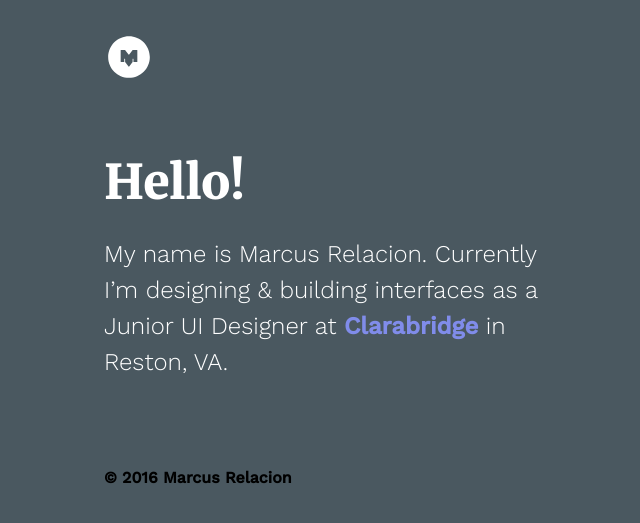
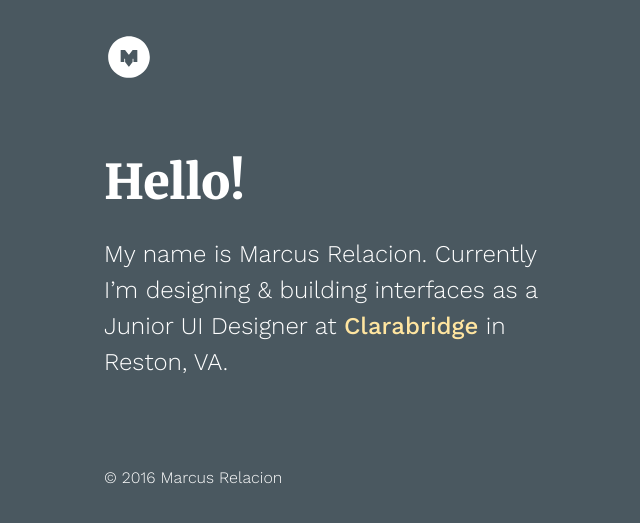
Before and after one commit to brandonpowell/marcusrelacion.github.io, a Jekyll site: the page built from index.markdown, in a window 1280 px wide. Shown: the top 523 px of the page, without its empty margins (184-824 px from the left). Built offline with Jekyll 4.4.1, drawn with Linux system fonts in a browser that asks for light colours.

Commit message:
updating footer and post syling

```diff
--- a/_includes/footer.html
+++ b/_includes/footer.html
@@ -1,7 +1,7 @@
 <footer>
   <div class="container clearfix p3">
     <div class="sm-col sm-col-12">
-      <h6 class="m0 sans white text-x-small">&copy; 2016 Marcus Relacion</h6>
+      <h6 class="m0 sans text-light pure-white text-x-small">&copy; 2016 Marcus Relacion</h6>
     </div>
   </div>
 </footer>
--- a/_sass/_mr-posts.scss
+++ b/_sass/_mr-posts.scss
@@ -30,16 +30,16 @@ p {
 }
 
 a {
-  color: $secondary-three;
+  color: $tertiary-one;
   text-decoration: none;
   font-family: $sans;
-  font-weight: 700;
+  font-weight: $text-medium;
   cursor: pointer;
-  transition: color 150ms ease-in;
+  transition: color 150ms ease-in-out;
 }
 
 a:hover {
-  color: $secondary-four;
+  color: $tertiary-four;
 }
 
 img  {
```
